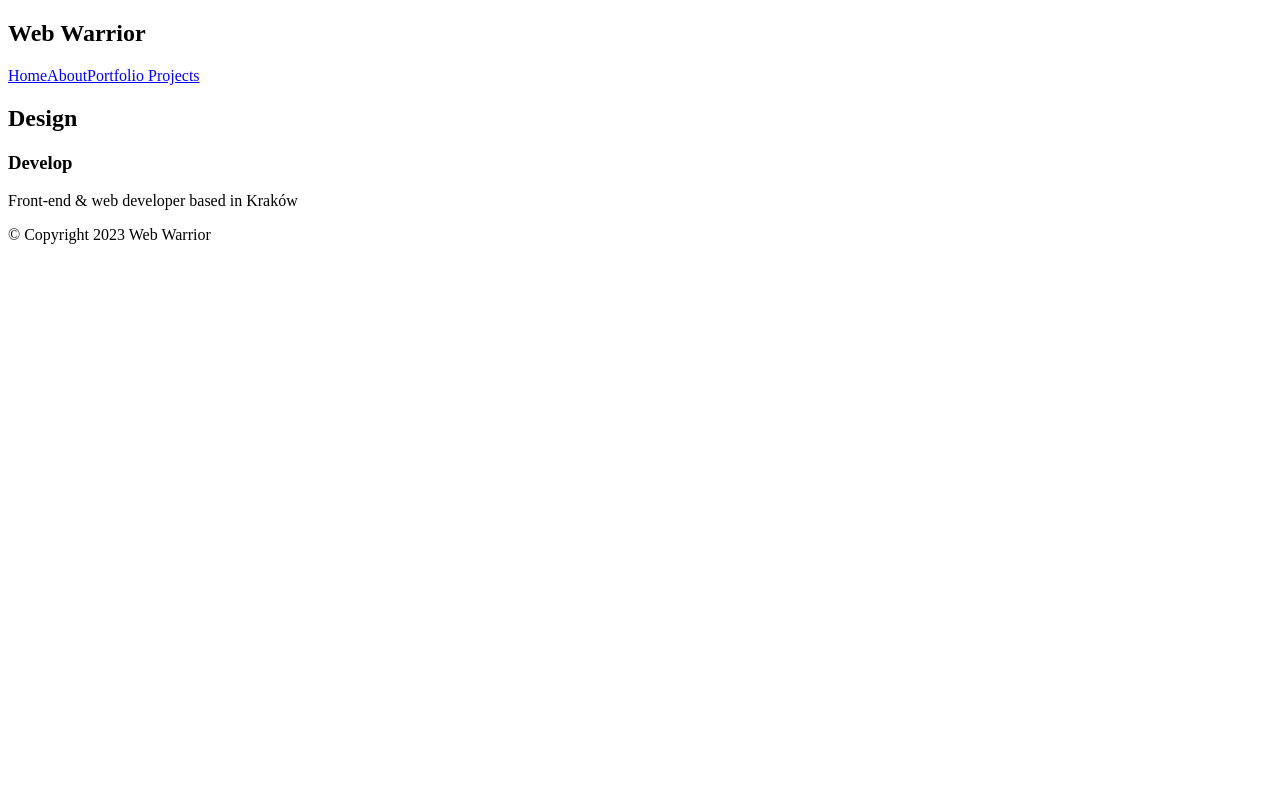
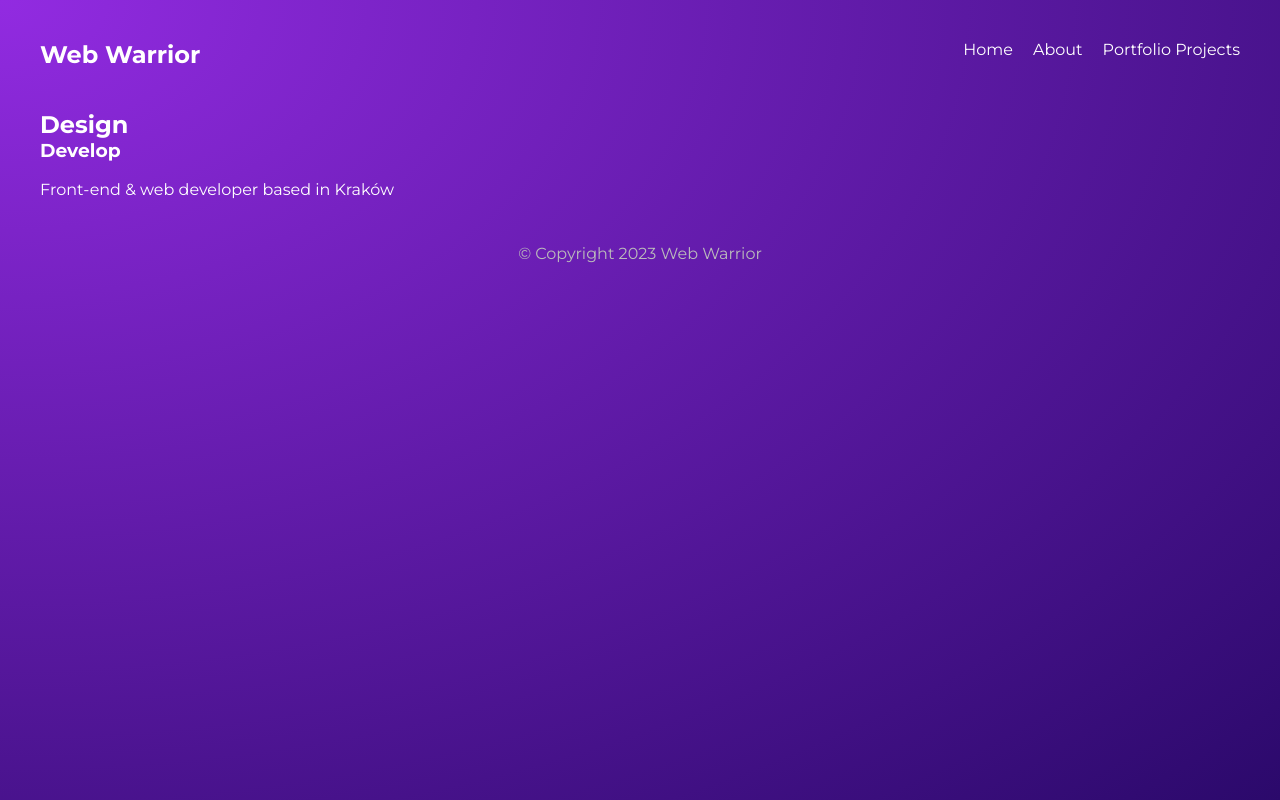
Before and after one commit to AndrzejBuleczka/gatsby-web-warrior, a Gatsby site: page / in a window 1280 px wide. Built offline with nearby package versions, Linux system fonts and the light colour scheme; Gatsby itself is replaced by a stand-in of ours.

Commit message:
adding global.css file

```diff
--- a/src/components/Layout.js
+++ b/src/components/Layout.js
@@ -1,5 +1,6 @@
 import React from 'react'
 import Navbar from './NavBar'
+import '../styles/global.css'
 
 export default function Layout({children}) {
   return (
--- /dev/null
+++ b/src/styles/global.css
@@ -0,0 +1,49 @@
+@import url('https://fonts.googleapis.com/css2?family=Montserrat:wght@300;400;500;700&display=swap');
+
+* {
+  margin: 0;
+  padding: 0;
+  text-decoration: none;
+  font-family: "Montserrat";
+  color: white;
+}
+html, body {
+  min-height: 100%;
+}
+body {
+  background: radial-gradient(at top left, rgba(146,43,225,1) 0%, rgba(43,9,107,1) 100%);
+  background-repeat: no-repeat;
+}
+p {
+  margin: 16px auto;
+  line-height: 1.5em;
+}
+/* layout & nav */
+.layout {
+  max-width: 1200px;
+  margin: 0 auto;
+}
+nav {
+  display: grid;
+  grid-template-columns: 1fr 1fr;
+  margin: 40px auto;
+}
+nav .links {
+  display: inline-block;
+  text-align: right;
+}
+nav a {
+  display: inline-block;
+  margin-left: 20px;
+  font-weight: 400;
+  padding-bottom: 8px;
+  border-bottom: 3px solid transparent;
+}
+nav a:hover {
+  border-color: white;
+}
+footer p{
+  text-align: center;
+  color: #bbb;
+  margin: 40px auto;
+}
```
